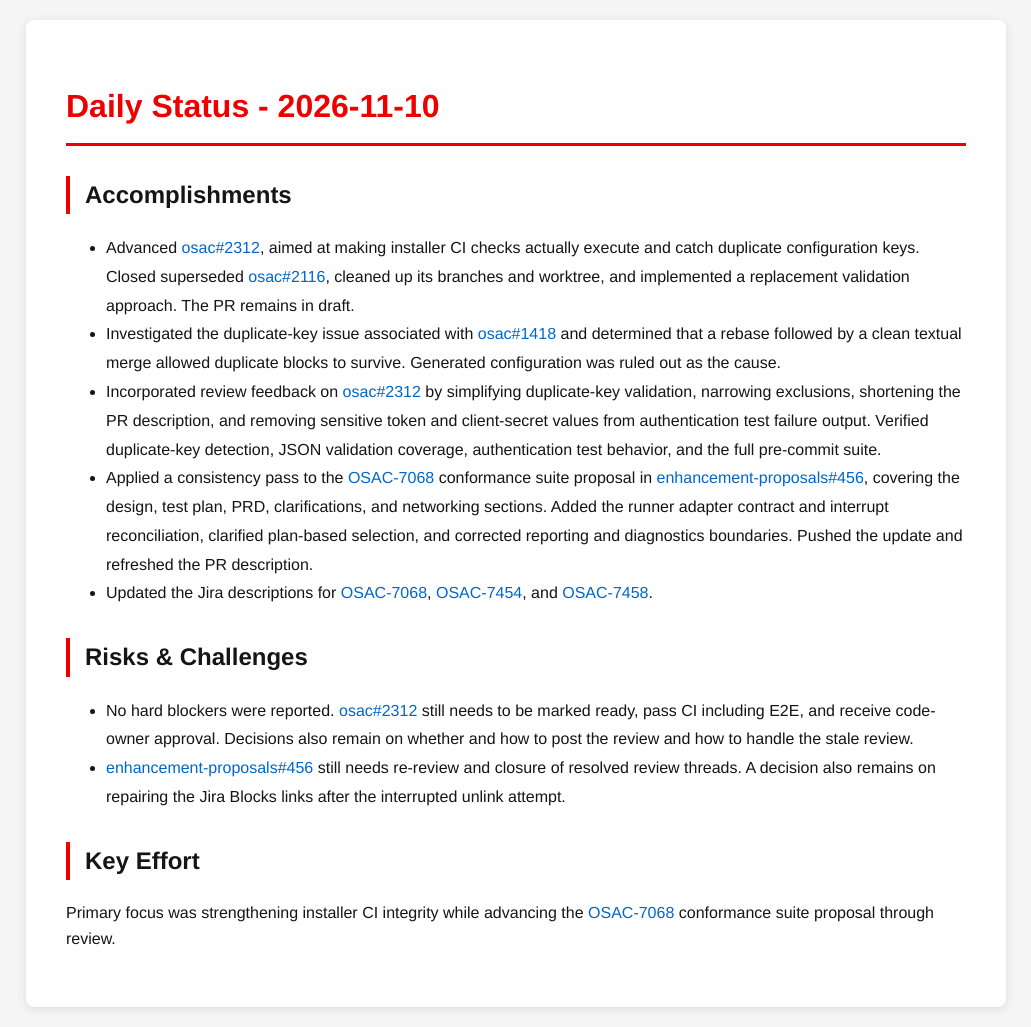
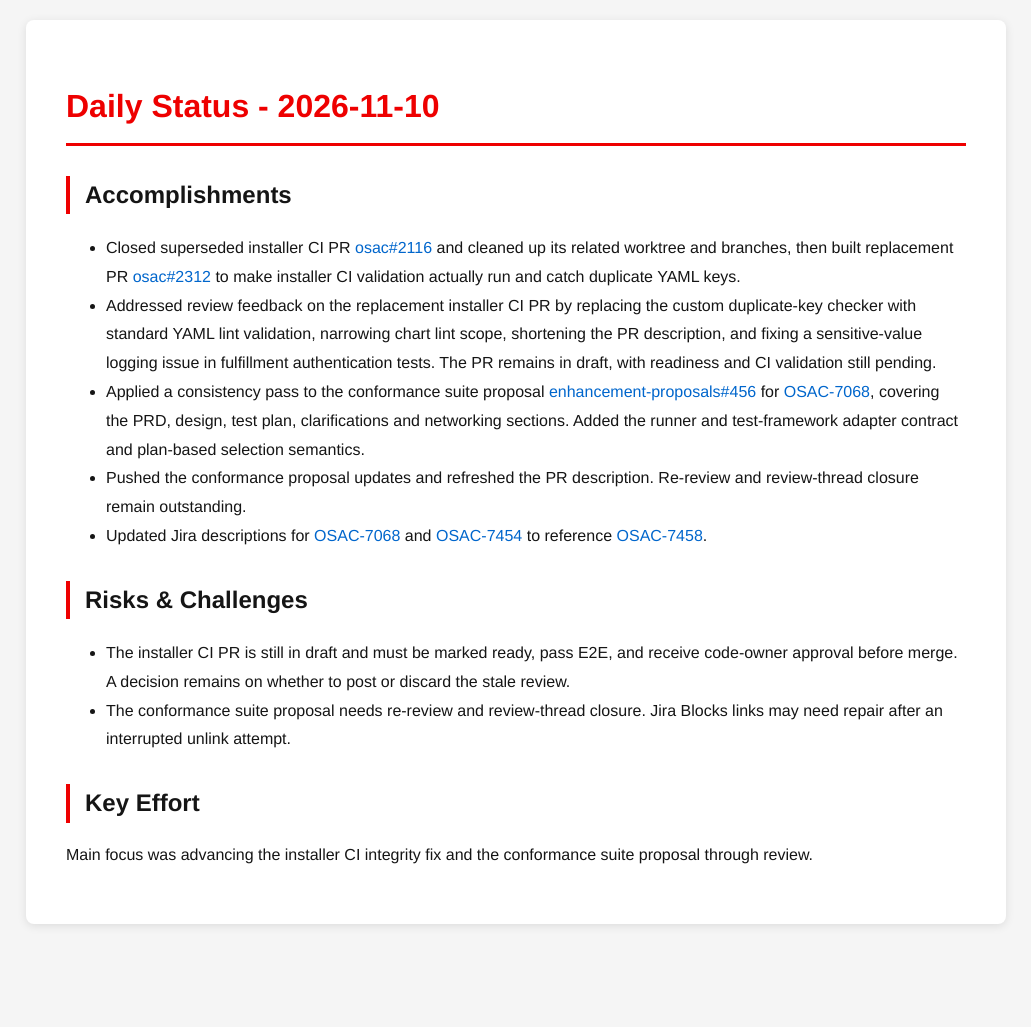
Before and after one commit to tzvatot/daily-status, a Jekyll site: the page built from 2026-11-10.md, in a window 1280 px wide. Shown: the whole page, without its empty margins (124-1155 px from the left). Built offline with Jekyll 4.4.1, drawn with Linux system fonts in a browser that asks for light colours; after the commit the page ends 944 px from its top, so only the background shows below that.

Commit message:
Daily status update - 2026-11-10

```diff
--- a/2026-11-10.md
+++ b/2026-11-10.md
@@ -7,15 +7,15 @@ date: 2026-11-10
 # Daily Status - 2026-11-10
 
 ## Accomplishments
-- Advanced [osac#2312](https://github.com/osac-project/osac/pull/2312), aimed at making installer CI checks actually execute and catch duplicate configuration keys. Closed superseded [osac#2116](https://github.com/osac-project/osac/pull/2116), cleaned up its branches and worktree, and implemented a replacement validation approach. The PR remains in draft.
-- Investigated the duplicate-key issue associated with [osac#1418](https://github.com/osac-project/osac/pull/1418) and determined that a rebase followed by a clean textual merge allowed duplicate blocks to survive. Generated configuration was ruled out as the cause.
-- Incorporated review feedback on [osac#2312](https://github.com/osac-project/osac/pull/2312) by simplifying duplicate-key validation, narrowing exclusions, shortening the PR description, and removing sensitive token and client-secret values from authentication test failure output. Verified duplicate-key detection, JSON validation coverage, authentication test behavior, and the full pre-commit suite.
-- Applied a consistency pass to the [OSAC-7068](https://redhat.atlassian.net/browse/OSAC-7068) conformance suite proposal in [enhancement-proposals#456](https://github.com/osac-project/enhancement-proposals/pull/456), covering the design, test plan, PRD, clarifications, and networking sections. Added the runner adapter contract and interrupt reconciliation, clarified plan-based selection, and corrected reporting and diagnostics boundaries. Pushed the update and refreshed the PR description.
-- Updated the Jira descriptions for [OSAC-7068](https://redhat.atlassian.net/browse/OSAC-7068), [OSAC-7454](https://redhat.atlassian.net/browse/OSAC-7454), and [OSAC-7458](https://redhat.atlassian.net/browse/OSAC-7458).
+- Closed superseded installer CI PR [osac#2116](https://github.com/osac-project/osac/pull/2116) and cleaned up its related worktree and branches, then built replacement PR [osac#2312](https://github.com/osac-project/osac/pull/2312) to make installer CI validation actually run and catch duplicate YAML keys.
+- Addressed review feedback on the replacement installer CI PR by replacing the custom duplicate-key checker with standard YAML lint validation, narrowing chart lint scope, shortening the PR description, and fixing a sensitive-value logging issue in fulfillment authentication tests. The PR remains in draft, with readiness and CI validation still pending.
+- Applied a consistency pass to the conformance suite proposal [enhancement-proposals#456](https://github.com/osac-project/enhancement-proposals/pull/456) for [OSAC-7068](https://redhat.atlassian.net/browse/OSAC-7068), covering the PRD, design, test plan, clarifications and networking sections. Added the runner and test-framework adapter contract and plan-based selection semantics.
+- Pushed the conformance proposal updates and refreshed the PR description. Re-review and review-thread closure remain outstanding.
+- Updated Jira descriptions for [OSAC-7068](https://redhat.atlassian.net/browse/OSAC-7068) and [OSAC-7454](https://redhat.atlassian.net/browse/OSAC-7454) to reference [OSAC-7458](https://redhat.atlassian.net/browse/OSAC-7458).
 
 ## Risks & Challenges
-- No hard blockers were reported. [osac#2312](https://github.com/osac-project/osac/pull/2312) still needs to be marked ready, pass CI including E2E, and receive code-owner approval. Decisions also remain on whether and how to post the review and how to handle the stale review.
-- [enhancement-proposals#456](https://github.com/osac-project/enhancement-proposals/pull/456) still needs re-review and closure of resolved review threads. A decision also remains on repairing the Jira Blocks links after the interrupted unlink attempt.
+- The installer CI PR is still in draft and must be marked ready, pass E2E, and receive code-owner approval before merge. A decision remains on whether to post or discard the stale review.
+- The conformance suite proposal needs re-review and review-thread closure. Jira Blocks links may need repair after an interrupted unlink attempt.
 
 ## Key Effort
-Primary focus was strengthening installer CI integrity while advancing the [OSAC-7068](https://redhat.atlassian.net/browse/OSAC-7068) conformance suite proposal through review.
+Main focus was advancing the installer CI integrity fix and the conformance suite proposal through review.
```
